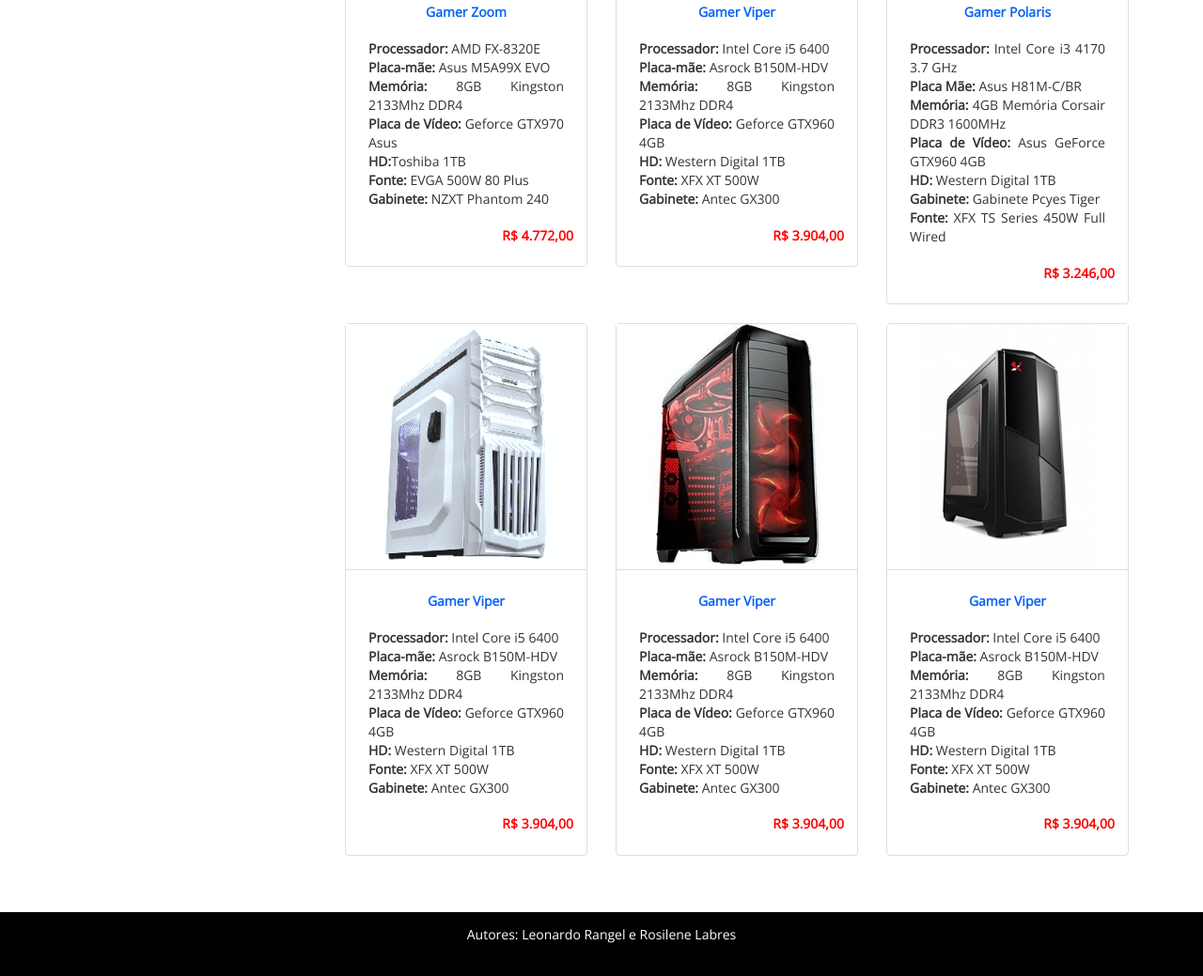
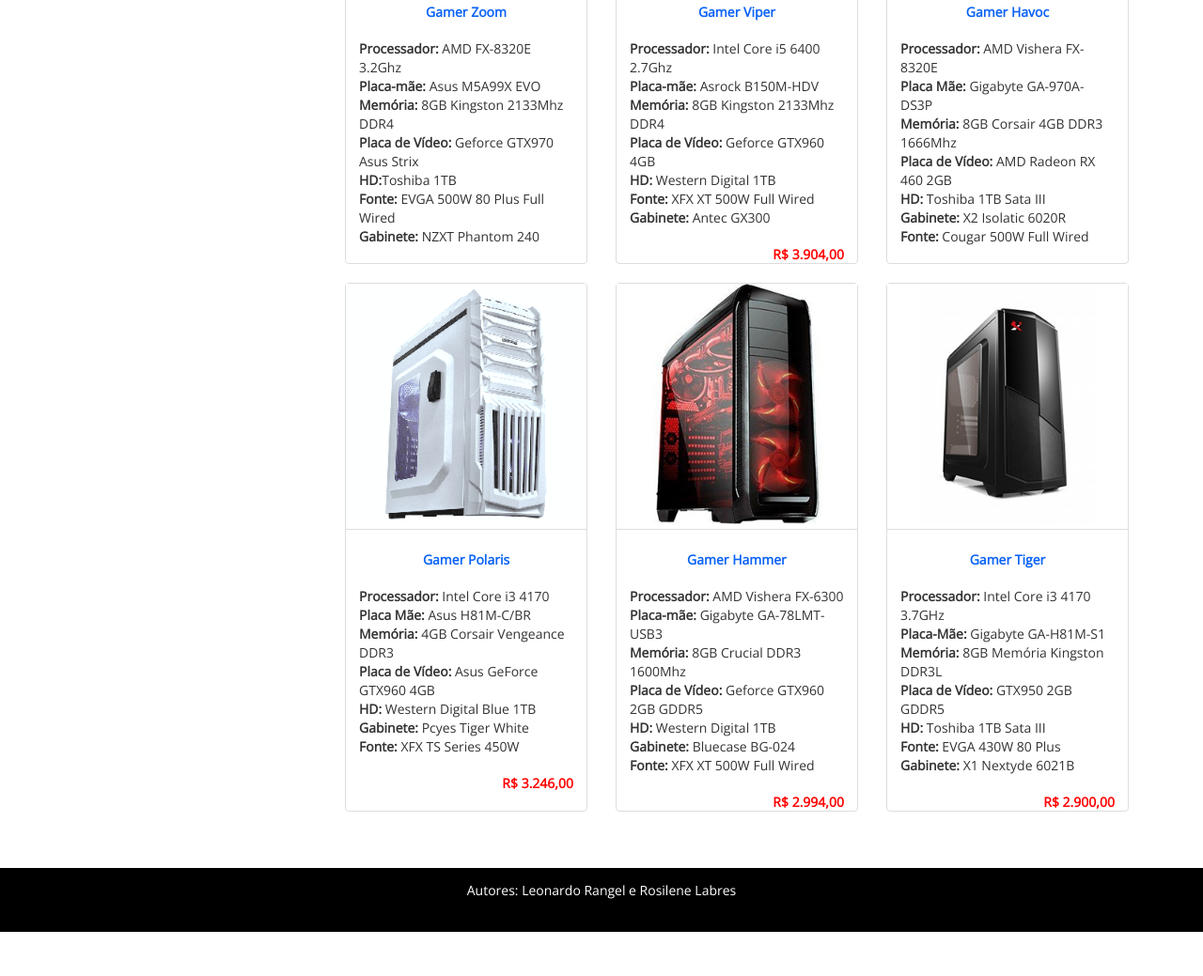
Before and after one commit to rosilabres/Desenvolvimento_Web, a plain HTML site: page index.html in a window 1280 px wide. Shown: the part 731-1770 px from the top of the page at 94% size. After the commit the page ends 1723 px from the top, so only its background shows below. Drawn offline with nearby package versions, Linux system fonts and the light colour scheme.

```diff
--- a/css/estilos.css
+++ b/css/estilos.css
@@ -202,12 +202,14 @@
 .detalhes {
       padding: 4px;
       border-top: 1px groove #ddd;
+      height: 300px;
+      overflow: hidden;
   }
 
 .detalhes-conteudo {
-      text-align: justify;
-      margin-right: 20px;
-      margin-left: 20px;
+      text-align: left;
+      margin-right: 10px;
+      margin-left: 10px;
   }
 
 .fundo-rodape {
--- a/index.html
+++ b/index.html
@@ -70,12 +70,12 @@
                               <img src="images/pc1.jpg">
                               <div class="detalhes">
                                   <h4 class="texto-centro"><a class="texto-produto" href="#">Gamer Zoom</a></h4>
-                                  <p class="detalhes-conteudo"><b>Processador:</b> AMD FX-8320E<br />
+                                  <p class="detalhes-conteudo"><b>Processador:</b> AMD FX-8320E 3.2Ghz<br />
                                   <b>Placa-mãe:</b> Asus M5A99X EVO<br />
                                   <b>Memória:</b> 8GB Kingston 2133Mhz DDR4<br />
-                                  <b>Placa de Vídeo:</b> Geforce GTX970 Asus<br />
+                                  <b>Placa de Vídeo:</b> Geforce GTX970 Asus Strix<br />
                                   <b>HD:</b>Toshiba 1TB<br />
-                                  <b>Fonte:</b> EVGA 500W 80 Plus<br />
+                                  <b>Fonte:</b> EVGA 500W 80 Plus Full Wired<br />
                                   <b>Gabinete:</b> NZXT Phantom 240</p>
                                   <h4 class="texto-preco">R$ 4.772,00</h4>
                               </div>
@@ -88,12 +88,12 @@
                               <div class="detalhes">
                                   <h4 class="texto-centro"><a class="texto-produto" href="#">Gamer Viper</a></h4>
                                   <p class="detalhes-conteudo">
-                                  <b>Processador:</b> Intel Core i5 6400<br />
+                                  <b>Processador:</b> Intel Core i5 6400 2.7Ghz<br />
                                   <b>Placa-mãe:</b> Asrock B150M-HDV<br />
                                   <b>Memória:</b> 8GB Kingston 2133Mhz DDR4<br />
                                   <b>Placa de Vídeo:</b> Geforce GTX960 4GB<br />
                                   <b>HD:</b> Western Digital 1TB<br />
-                                  <b>Fonte:</b> XFX XT 500W<br />
+                                  <b>Fonte:</b> XFX XT 500W Full Wired<br />
                                   <b>Gabinete:</b> Antec GX300</p>
                                   <h4 class="texto-preco">R$ 3.904,00</h4>
                               </div>
@@ -104,16 +104,16 @@
                         <div class="miniaturas">
                               <img src="images/pc3.jpg">
                               <div class="detalhes">
-                                  <h4 class="texto-centro"><a class="texto-produto" href="#">Gamer Polaris</a></h4>
+                                  <h4 class="texto-centro"><a class="texto-produto" href="#">Gamer Havoc</a></h4>
                                   <p class="detalhes-conteudo">
-                                    <b>Processador:</b> Intel Core i3 4170 3.7 GHz<br />
-                                    <b>Placa Mãe:</b> Asus H81M-C/BR<br />
-                                    <b>Memória:</b> 4GB Memória Corsair DDR3 1600MHz<br />
-                                    <b>Placa de Vídeo:</b> Asus GeForce GTX960 4GB<br />
-                                    <b>HD:</b> Western Digital 1TB<br />
-                                    <b>Gabinete:</b> Gabinete Pcyes Tiger<br />
-                                    <b>Fonte:</b> XFX TS Series 450W Full Wired</p>
-                                  <h4 class="texto-preco">R$ 3.246,00</h4>
+                                      <b>Processador:</b> AMD Vishera FX-8320E<br />
+                                      <b> Placa Mãe:</b> Gigabyte GA-970A-DS3P<br />
+                                      <b>Memória:</b> 8GB Corsair 4GB DDR3 1666Mhz<br />
+                                      <b>Placa de Vídeo:</b> AMD Radeon RX 460 2GB<br />
+                                      <b>HD:</b> Toshiba 1TB Sata III<br />
+                                      <b>Gabinete:</b> X2 Isolatic 6020R<br />
+                                      <b>Fonte:</b> Cougar 500W Full Wired<br /></p>
+                                  <h4 class="texto-preco">R$ 3.350,00</h4>
                               </div>
                           </div>
                     </div>
@@ -122,15 +122,16 @@
                         <div class="miniaturas">
                               <img src="images/pc4.png">
                               <div class="detalhes">
-                                  <h4 class="texto-centro"><a class="texto-produto" href="#">Gamer Viper</a></h4>
-                                  <p class="detalhes-conteudo"><b>Processador:</b> Intel Core i5 6400<br />
-                                  <b>Placa-mãe:</b> Asrock B150M-HDV<br />
-                                  <b>Memória:</b> 8GB Kingston 2133Mhz DDR4<br />
-                                  <b>Placa de Vídeo:</b> Geforce GTX960 4GB<br />
-                                  <b>HD:</b> Western Digital 1TB<br />
-                                  <b>Fonte:</b> XFX XT 500W<br />
-                                  <b>Gabinete:</b> Antec GX300</p>
-                                  <h4 class="texto-preco">R$ 3.904,00</h4>
+                                  <h4 class="texto-centro"><a class="texto-produto" href="#">Gamer Polaris</a></h4>
+                                  <p class="detalhes-conteudo">
+                                      <b>Processador:</b> Intel Core i3 4170<br />
+                                      <b>Placa Mãe:</b> Asus H81M-C/BR<br />
+                                      <b>Memória:</b> 4GB Corsair Vengeance DDR3<br />
+                                      <b>Placa de Vídeo:</b> Asus GeForce GTX960 4GB<br />
+                                      <b>HD:</b> Western Digital Blue 1TB<br />
+                                      <b>Gabinete:</b> Pcyes Tiger White <br />
+                                      <b>Fonte:</b> XFX TS Series 450W</p>
+                                  <h4 class="texto-preco">R$ 3.246,00</h4>
                               </div>
                           </div>
                     </div>
@@ -139,15 +140,16 @@
                         <div class="miniaturas">
                               <img src="images/pc5.jpg">
                               <div class="detalhes">
-                                  <h4 class="texto-centro"><a class="texto-produto" href="#">Gamer Viper</a></h4>
-                                  <p class="detalhes-conteudo"><b>Processador:</b> Intel Core i5 6400<br />
-                                  <b>Placa-mãe:</b> Asrock B150M-HDV<br />
-                                  <b>Memória:</b> 8GB Kingston 2133Mhz DDR4<br />
-                                  <b>Placa de Vídeo:</b> Geforce GTX960 4GB<br />
-                                  <b>HD:</b> Western Digital 1TB<br />
-                                  <b>Fonte:</b> XFX XT 500W<br />
-                                  <b>Gabinete:</b> Antec GX300</p>
-                                  <h4 class="texto-preco">R$ 3.904,00</h4>
+                                  <h4 class="texto-centro"><a class="texto-produto" href="#">Gamer Hammer</a></h4>
+                                  <p class="detalhes-conteudo">
+                                      <b>Processador:</b> AMD Vishera FX-6300<br />
+                                      <b>Placa-mãe:</b> Gigabyte GA-78LMT-USB3<br />
+                                      <b>Memória:</b> 8GB Crucial DDR3 1600Mhz<br />
+                                      <b>Placa de Vídeo:</b> Geforce GTX960 2GB GDDR5<br />
+                                      <b>HD:</b> Western Digital 1TB<br />
+                                      <b>Gabinete:</b> Bluecase BG-024<br />
+                                      <b>Fonte:</b> XFX XT 500W Full Wired</p>
+                                  <h4 class="texto-preco">R$ 2.994,00</h4>
                               </div>
                           </div>
                     </div>
@@ -156,15 +158,16 @@
                         <div class="miniaturas">
                               <img src="images/pc6.jpg">
                               <div class="detalhes">
-                                  <h4 class="texto-centro"><a class="texto-produto" href="#">Gamer Viper</a></h4>
-                                  <p class="detalhes-conteudo"><b>Processador:</b> Intel Core i5 6400<br />
-                                  <b>Placa-mãe:</b> Asrock B150M-HDV<br />
-                                  <b>Memória:</b> 8GB Kingston 2133Mhz DDR4<br />
-                                  <b>Placa de Vídeo:</b> Geforce GTX960 4GB<br />
-                                  <b>HD:</b> Western Digital 1TB<br />
-                                  <b>Fonte:</b> XFX XT 500W<br />
-                                  <b>Gabinete:</b> Antec GX300</p>
-                                  <h4 class="texto-preco">R$ 3.904,00</h4>
+                                  <h4 class="texto-centro"><a class="texto-produto" href="#">Gamer Tiger</a></h4>
+                                  <p class="detalhes-conteudo">
+                                      <b>Processador:</b> Intel Core i3 4170 3.7GHz<br />
+                                      <b>Placa-Mãe:</b> Gigabyte GA-H81M-S1<br />
+                                      <b>Memória:</b> 8GB Memória Kingston DDR3L<br />
+                                      <b>Placa de Vídeo:</b> GTX950 2GB GDDR5<br />
+                                      <b>HD:</b> Toshiba 1TB Sata III<br />
+                                      <b>Fonte:</b> EVGA 430W 80 Plus<br />
+                                      <b>Gabinete: </b> X1 Nextyde 6021B</p>
+                                  <h4 class="texto-preco">R$ 2.900,00</h4>
                               </div>
                           </div>
                     </div>
```
